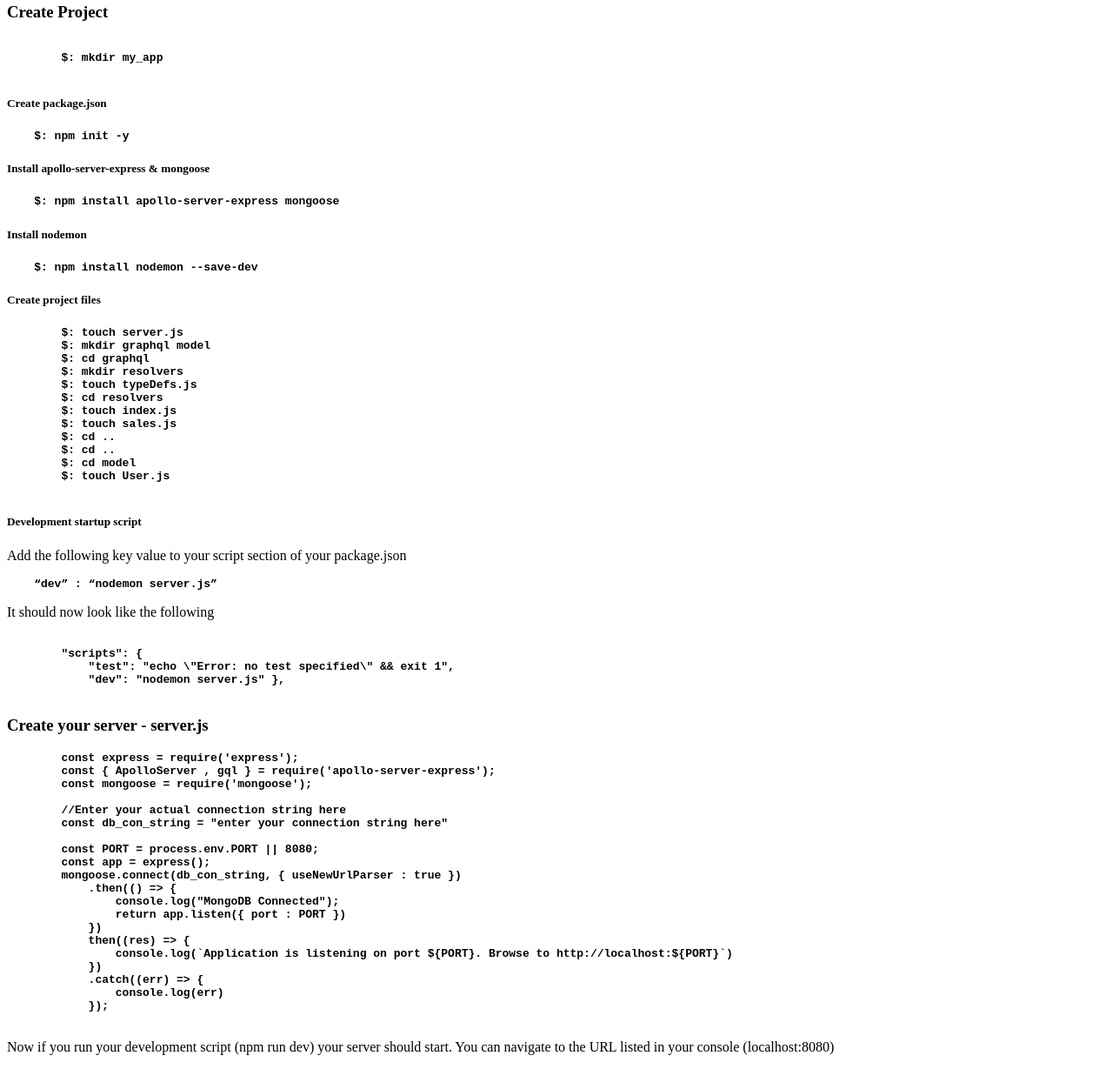
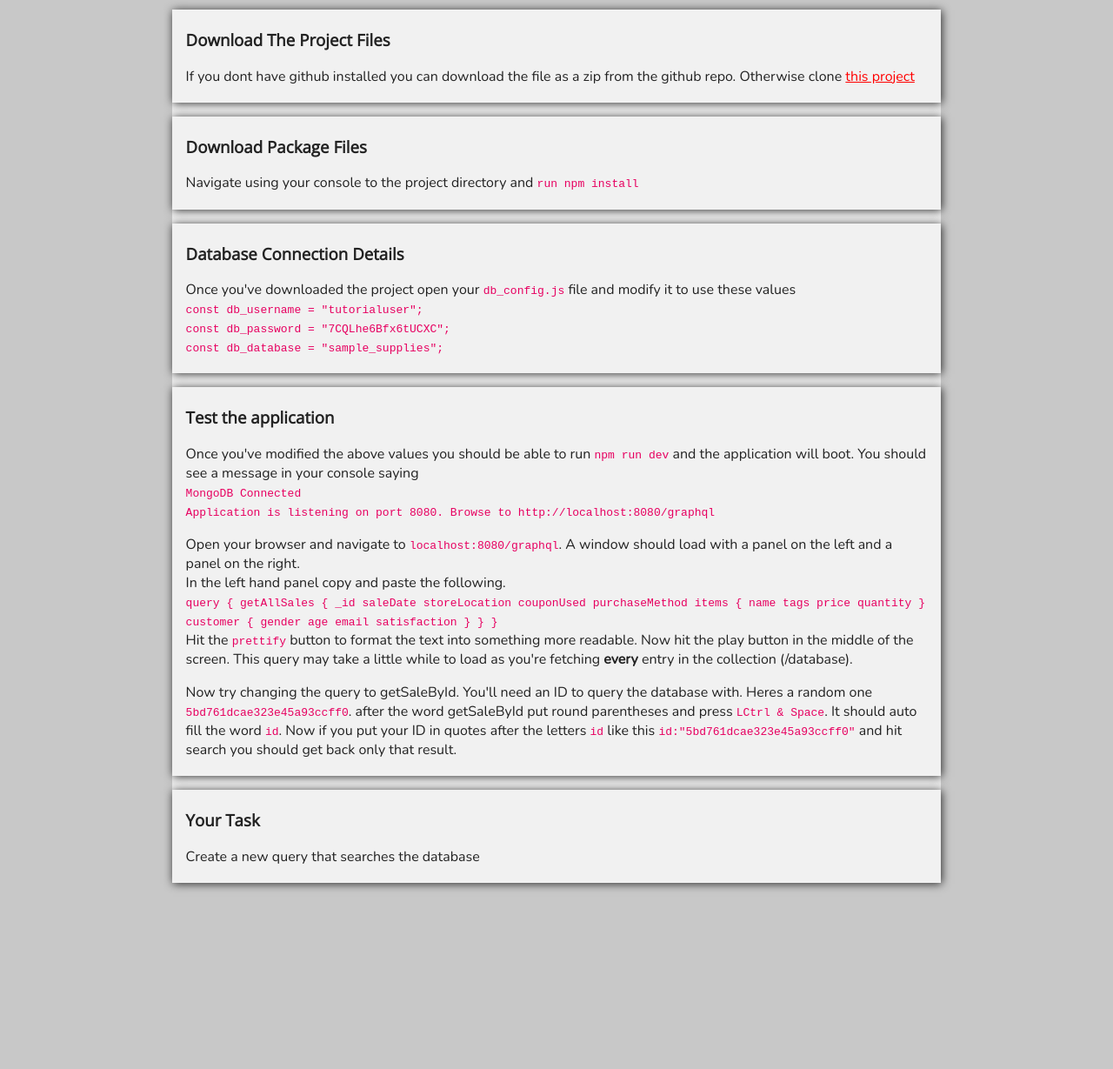
Before and after one commit to FFreezer/InternetTechnologiesCoursework1, a website: page tutorial.html in a window 1280 px wide. Shown: the part 5-1234 px from the top of the page at 87% size. After the commit the page ends 1036 px from the top, so only its background shows below. Drawn offline with nearby package versions, Linux system fonts and the light colour scheme.

Commit message:
solution

```diff
--- a/server.js
+++ b/server.js
@@ -6,10 +6,11 @@
 const typeDefs = require('./graphql/typeDefs');
 
 /**
- * Normally wouldn't keep this here but its a tutorial so here we are
+ * ENTER CREDENTIALS HERE
  */
-const db_con_string = "mongodb+srv://admin:cSPAuqks86TRjBLW@honscluster.n2va8.mongodb.net/sample_supplies?retryWrites=true&w=majority"
+const { db_username, db_password, db_database } = require('./db_config.js');
 
+const db_con_string = `mongodb+srv://${db_username}:${db_password}@honscluster.n2va8.mongodb.net/${db_database}?retryWrites=true&w=majority`
 const PORT = process.env.PORT || 8080;
 
 const apollo_server = new ApolloServer({
--- a/tutorial.html
+++ b/tutorial.html
@@ -1,82 +1,127 @@
-<h3>Create Project</h3>
-<pre>
-    <strong>
-        <span>$: mkdir my_app</span>
-    </strong>
-</pre>
+<!DOCTYPE html>
+<html lang="en">
+<head>
+    <meta charset="UTF-8">
+    <meta name="viewport" content="width=device-width, initial-scale=1.0">
+    <link href="https://fonts.googleapis.com/css2?family=Nunito:wght@200&family=Open+Sans&display=swap" rel="stylesheet">
+    <title>Document</title>
+    <style>
+        body {
+            background : rgb(200,200,200);
+            color: #222;
+        }
 
-<h5>Create package.json</h5>
-<pre>
-    <strong>$: npm init -y</strong>
-</pre>
+        h1,h2,h3,h4,h5,h6 {
+            font-family: 'Open Sans', sans-serif;
+        }
+        p {
+            font-family: 'Nunito', sans-serif;
+        }
+        p > span {
+            font-family: monospace;
+            color: rgb(231, 0, 96)
+        }
 
-<h5>Install apollo-server-express &amp; mongoose</h5>
-<pre>
-    <strong>$: npm install apollo-server-express mongoose</strong>
-</pre>
+        a {
+            color: rgb(255, 0, 0);
+        }
 
-<h5>Install nodemon</h5>
-<pre>
-    <strong>$: npm install nodemon --save-dev</strong>
-</pre>
+        .container{
+            width: 70%;
+            margin: auto;
+            background: rgba(240,240,240, 1);
+        }
 
-<h5>Create project files</h5>
-<strong>
-    <pre>
-        $: touch server.js
-        $: mkdir graphql model
-        $: cd graphql
-        $: mkdir resolvers
-        $: touch typeDefs.js
-        $: cd resolvers
-        $: touch index.js
-        $: touch sales.js
-        $: cd ..
-        $: cd ..
-        $: cd model
-        $: touch User.js
-    </pre>
-</strong>
+        .section {
+            background: rgba(255,255,255,0.05);
+            box-shadow:1px 1px 10px rgba(0,0,0,0.8) ;
+            padding: 0.2rem 1rem;
+            margin: 1rem 0rem;
+        }
+    </style>
+</head>
+<body>
+    <div class="container">
+        <div class="section">
+            <h3>Download The Project Files</h3>
+            <p>
+                If you dont have github installed you can download the file as a zip from the github repo.
+                Otherwise clone <a href="" target="#">this project</a>
+            </p>
+        </div>
 
-<h5>Development startup script</h5>
-<p>Add the following key value to your script section of your package.json</p>
-<pre>
-    <strong>“dev” : “nodemon server.js”</strong>
-</pre>
-<p>It should now look like the following</p>
-<pre>
-    <strong>
-        &quot;scripts&quot;: {
-            &quot;test&quot;: &quot;echo \&quot;Error: no test specified\&quot; &amp;&amp; exit 1&quot;,
-            &quot;dev&quot;: &quot;nodemon server.js&quot; },
-    </strong>
-</pre>
+        <div class="section">
+            <h3>Download Package Files</h3>
+            <p>
+                Navigate using your console to the project directory and <span>run npm install</span>
+            </p>
+        </div>
 
-<h3>Create your server - server.js</h3>
-<strong>
-    <pre>
-        const express = require('express');
-        const { ApolloServer , gql } = require('apollo-server-express');
-        const mongoose = require('mongoose');
+        <div class="section">
+            <h3>Database Connection Details</h3>
+            <p>
+                Once you've downloaded the project open your <span>db_config.js</span> file and modify it to use these values
+                <br />
+                <span>const db_username = "tutorialuser";</span> <br />
+                <span>const db_password = "7CQLhe6Bfx6tUCXC";</span> <br />
+                <span>const db_database = "sample_supplies";</span> <br />
+            </p>
+        </div>
 
-        //Enter your actual connection string here
-        const db_con_string = "enter your connection string here"
+        <div class="section">
+            <h3>Test the application</h3>
+            <p>
+                Once you've modified the above values you should be able to run <span>npm run dev</span> and the application will
+                boot. You should see a message in your console saying <br /> <span>MongoDB Connected <br />Application is listening on port 8080. Browse to http://localhost:8080/graphql</span>
+            </p>
+            <p>
+                Open your browser and navigate to <span>localhost:8080/graphql</span>. A window should load with a panel on the left
+                and a panel on the right.
+                <br />
+                In the left hand panel copy and paste the following.
+                <br />
+                <span>
+                    query {
+                        getAllSales {
+                          _id
+                          saleDate
+                          storeLocation
+                          couponUsed
+                          purchaseMethod
+                          items {
+                            name
+                            tags
+                            price
+                            quantity
+                          }
+                          customer {
+                            gender
+                            age
+                            email
+                            satisfaction
+                          }
+                        }
+                      }
+                    </span>
+                <br>
+                Hit the <span>prettify</span> button to format the text into something more readable.
+                Now hit the play button in the middle of the screen. This query may take a little while to load as you're fetching <strong>every</strong>
+                entry in the collection (/database).
+            </p>
+            <p>
+                Now try changing the query to getSaleById. You'll need an ID to query the database with. Heres a random one <span>5bd761dcae323e45a93ccff0</span>.
+                after the word getSaleById put round parentheses and press <span>LCtrl & Space</span>. It should auto fill the word <span>id</span>.
+                Now if you put your ID in quotes after the letters <span>id</span> like this <span>id:"5bd761dcae323e45a93ccff0"</span> and hit search you should
+                get back only that result.
+            </p>
 
-        const PORT = process.env.PORT || 8080;
-        const app = express();
-        mongoose.connect(db_con_string, { useNewUrlParser : true })
-            .then(() =&gt; {
-                console.log("MongoDB Connected");
-                return app.listen({ port : PORT })
-            })
-            then((res) =&gt; {
-                console.log(`Application is listening on port ${PORT}. Browse to http://localhost:${PORT}`)
-            })
-            .catch((err) =&gt; {
-                console.log(err)
-            });
-    </pre>
-</strong>
-<p>
-    Now if you run your development script (npm run dev) your server should start. You can navigate to the URL listed in your console (localhost:8080)
-</p>
+        </div>
+
+        <div class="section">
+            <h3>Your Task</h3>
+            <p>Create a new query that searches the database </p>
+        </div>
+
+    </div>
+</body>
+</html>
```
Also changed, not shown: db_config.js (added, +9 -0 lines).
